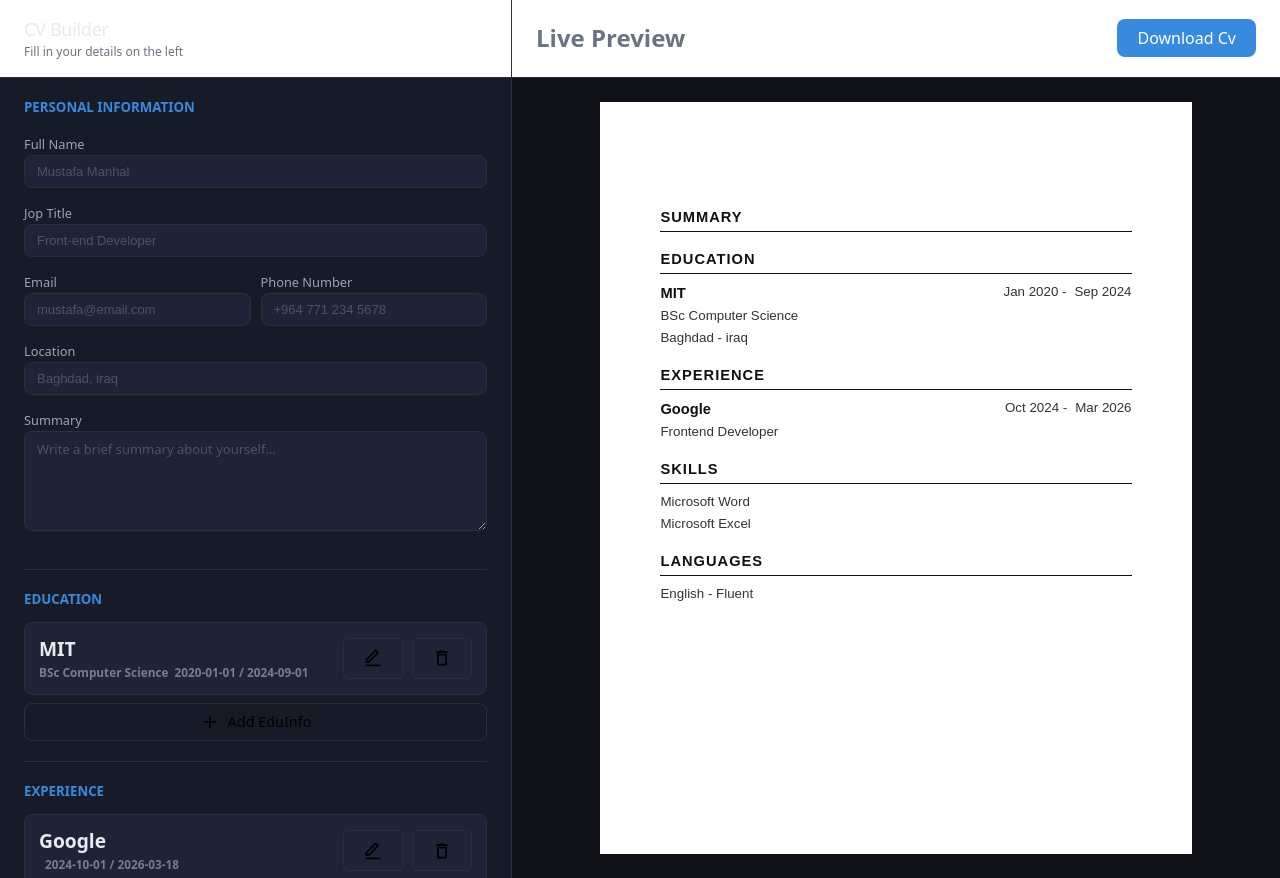
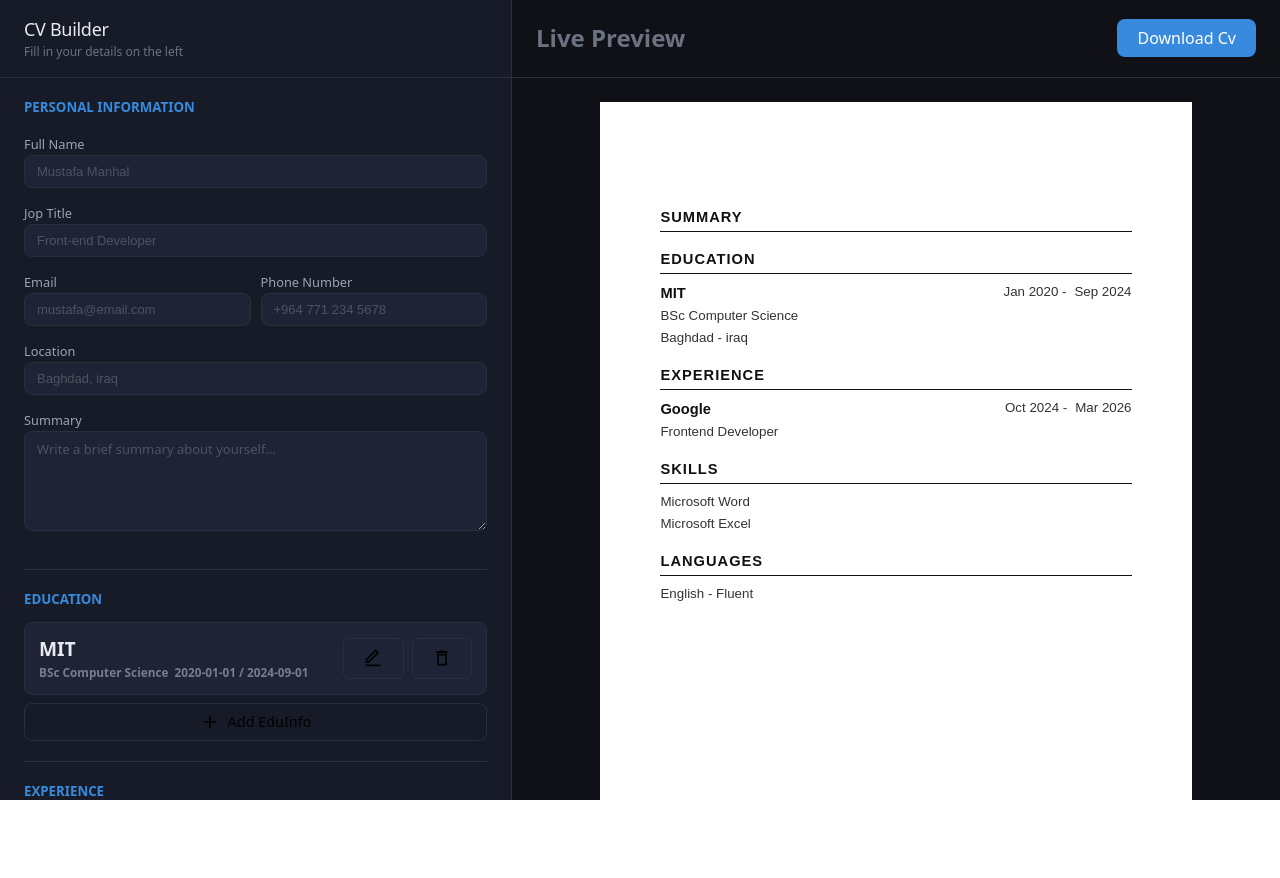
Before and after one commit to MustafaManhall/cv-application, a React (Vite) app: page / in a window 1280 px wide. After the commit the page ends 800 px from the top, so only its background shows below. Built offline with nearby package versions, Linux system fonts and the light colour scheme.

Commit message:
fix: overflow & make navbar sticky

```diff
--- a/src/styles/App.css
+++ b/src/styles/App.css
@@ -2,25 +2,23 @@
   margin: 0 auto;
   display: flex;
   flex-direction: column;
+  height: 100vh;
+  overflow: hidden;
 }
 
 main {
   display: flex;
-}
-
-.divider {
-  height: 1px;
-  background-color: #2a2f3e;
-  margin: 20px 0;
+  flex: 1;
+  overflow: hidden;
 }
 
 .preview {
-  height: 100vh;
   width: 100%;
   background: #0f1117;
   display: flex;
   justify-content: center;
   flex: 1;
+  overflow-y: auto;
 }
 
 .sidebar {
@@ -28,7 +26,6 @@ main {
   border-right: 1px solid #2a2f3e;
   display: flex;
   flex-direction: column;
-  height: 100vh;
   width: 40vw;
   overflow-y: auto;
 }
@@ -36,6 +33,12 @@ main {
 .sidebar-content {
   padding: 20px 24px;
   background: #161b27;
+}
+
+.divider {
+    background-color: rgb(42, 47, 62);
+    height: 1px;
+    margin: 20px 0px;
 }
 
 .add {
--- a/src/styles/navbar.css
+++ b/src/styles/navbar.css
@@ -8,7 +8,10 @@ nav {
   display: flex;
   justify-content: space-between;
   border-bottom: 1px solid #2a2f3e;
-  overflow-y: auto;
+  position: sticky;
+  top: 0;
+  z-index: 100;
+  background: #161b27;
 }
 
 .preview-header {
@@ -17,6 +20,7 @@ nav {
   flex: 1;
   justify-content: space-between;
   align-items: center;
+  background: #0f1117;
 }
 
 .sidebar-header {
@@ -55,14 +59,13 @@ nav {
   margin-top: 3px;
 }
 
-@media screen and (max-width:1270px) {
+@media screen and (max-width: 1270px) {
   .sidebar-header {
     width: 45vw;
   }
 }
 
 @media screen and (max-width: 850px) {
-
   .preview-header,
   .sidebar-header {
     display: none;
```
